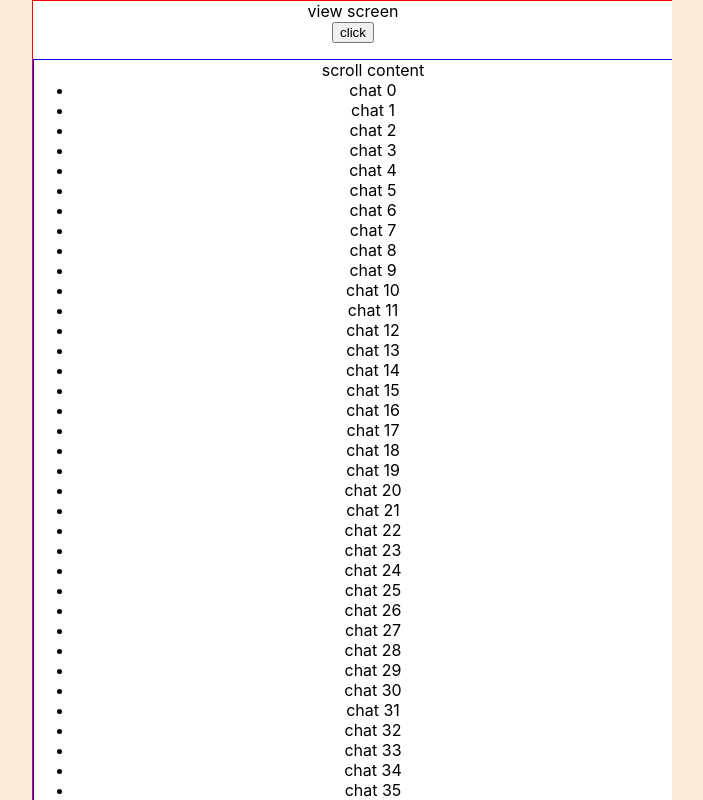
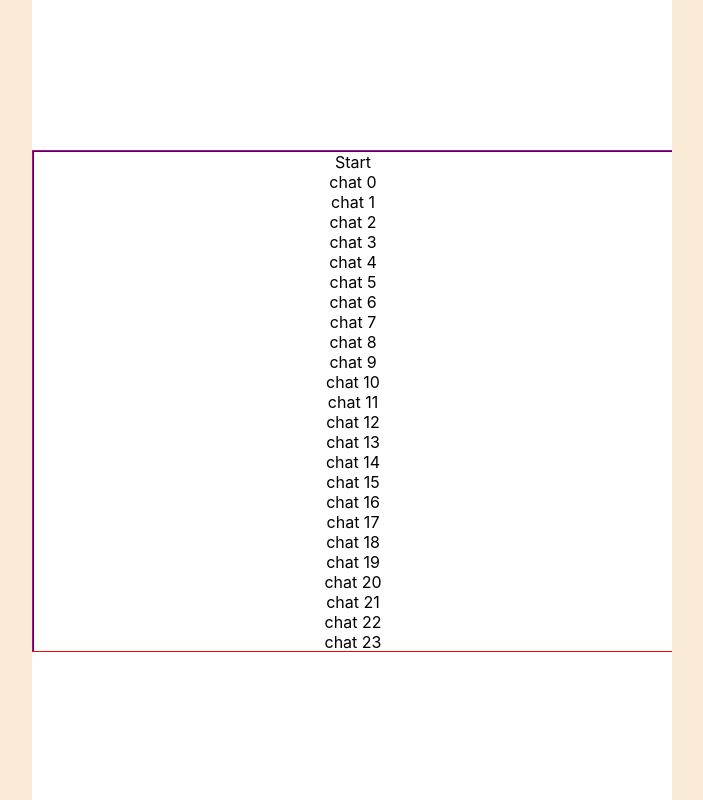
Before and after one commit to SooJungChae/translate-infinity-scroll, a React (Create React App) app: page / in a window 1280 px wide. Shown: the whole page, without its empty margins (288-991 px from the left). Built offline with nearby package versions, Linux system fonts and the light colour scheme.

Commit message:
Edit scrollUp, scrollDown

```diff
--- a/src/App.css
+++ b/src/App.css
@@ -8,6 +8,11 @@ body,
 .App {
   text-align: center;
   background-color: antiquewhite;
+}
+
+ul,li {
+  margin: 0;
+  padding: 0;
 }
 
 .App-logo {
--- a/src/ChatRoom.jsx
+++ b/src/ChatRoom.jsx
@@ -1,6 +1,5 @@
 import React from 'react';
 import './ChatRoom.css';
-import Content from "./Content";
 import ViewScreen from "./ViewScreen";
 
 const MyComponent = () => {
--- a/src/Content.jsx
+++ b/src/Content.jsx
@@ -2,38 +2,89 @@ import React, { useState, useEffect, useRef } from 'react';
 import './Content.css';
 
 let translateY = 0;
-const Content = () => {
-  const scroller = useRef(null);
+
+const Content = (props) => {
+  const contentWrapper = useRef(null);
+  const start = useRef(null);
+  const end = useRef(null);
   const [chats, setChats] = useState([]);
+  const [contentHeight, setContentHeight] = useState(0);
 
   const getMessages = () => {
-    return Array.from({ length: 100 }).map((_, index) => `chat ${index}`);
+    return Array.from({ length: 30 }).map((_, index) => `chat ${index}`);
   };
 
   useEffect(() => {
     setChats(getMessages());
-  }, []);
+  }, [])
 
-  const scrollY = (value) => {
-    if (value === '100%') {
-      scroller.current.style.transform = `translate3d(0, 100%, 0)`;
-    } else {
+  useEffect(() => {
+    setContentHeight(contentWrapper.current.getBoundingClientRect().height);
+  }, [chats]);
 
-      scroller.current.style.transform = `translate3d(0, ${value}px, 0)`;
-    }
-  };
+  useEffect(() => {
+    const onIntersect = (entry, observer) => {
+      const target = entry.target;
+      const bounding = entry.boundingClientRect;
+
+      console.log('intersect', target);
+
+      if (target.id === 'contentWrapper') {
+        setContentHeight(bounding.height);
+      }
+
+      if (target.id === 'start') {
+        setChats((chats) => [...getMessages(), ...chats]);
+      }
+
+      if (target.id === 'end') {
+        setChats((chats) => [...chats, ...getMessages()]);
+      }
+
+      // observer.disconnect(target);
+    };
+
+    const callback = (entries, observer) => {
+      entries.forEach((entry) => {
+        entry.isIntersecting && entry.intersectionRatio > 0 && onIntersect(entry, observer);
+      })
+    };
+
+    const observer = new IntersectionObserver(callback)
+    // observer.observe(props.viewScreenRef.current);
+    observer.observe(contentWrapper.current);
+    observer.observe(start.current);
+    observer.observe(end.current);
+  }, [props.viewScreenRef, contentWrapper, start, end]);
+
+  const scrollUp = (value) => {
+    if (translateY < -(contentHeight - 500)) return;
+
+    translateY += value;
+    contentWrapper.current.style.transform = `translate3d(0, ${translateY}px, 0)`;
+  }
+
+  const scrollDown = (value) => {
+    if (0 < translateY) return;
+
+    translateY += value;
+    contentWrapper.current.style.transform = `translate3d(0, ${translateY}px, 0)`;
+  }
 
   const handleOnWheel = (e) => {
-    translateY += e.deltaY;
-    scrollY(translateY);
+    if (e.deltaY < 0) {
+      scrollUp(e.deltaY);
+    } else {
+      scrollDown(e.deltaY);
+    }
   };
 
   return (
     <div onWheel={handleOnWheel}>
-      <button onClick={() => scrollY('100%')}>click</button>
-    <ul className={'content'} ref={scroller}>
-      scroll content
+    <ul id={'contentWrapper'} className={'content'} ref={contentWrapper}>
+      <div id={'start'} ref={start}>Start</div>
       {chats.map((chat, i) => <li key={`chat-${i}`}>{chat}</li>)}
+      <div id={'end'} ref={end}>End</div>
     </ul>
     </div>
   );
--- a/src/ViewScreen.css
+++ b/src/ViewScreen.css
@@ -2,6 +2,7 @@
     position: absolute;
     border: 1px solid red;
     width: 100%;
-    /*top: calc(50% - 250px);*/
-    /*height: 500px;*/
+    top: calc(50% - 250px);
+    height: 500px;
+    overflow: hidden;
 }
--- a/src/ViewScreen.jsx
+++ b/src/ViewScreen.jsx
@@ -1,12 +1,13 @@
-import React from 'react';
+import React, { useRef } from 'react';
 import './ViewScreen.css';
 import Content from "./Content";
 
 const ViewScreen = () => {
+  const viewScreen = useRef(null);
+
   return (
-    <div className={'view-screen'}>
-      view screen
-      <Content />
+    <div id={'viewScreen'} className={'view-screen'} ref={viewScreen}>
+      <Content viewScreenRef={viewScreen} />
     </div>
   );
 };
```
